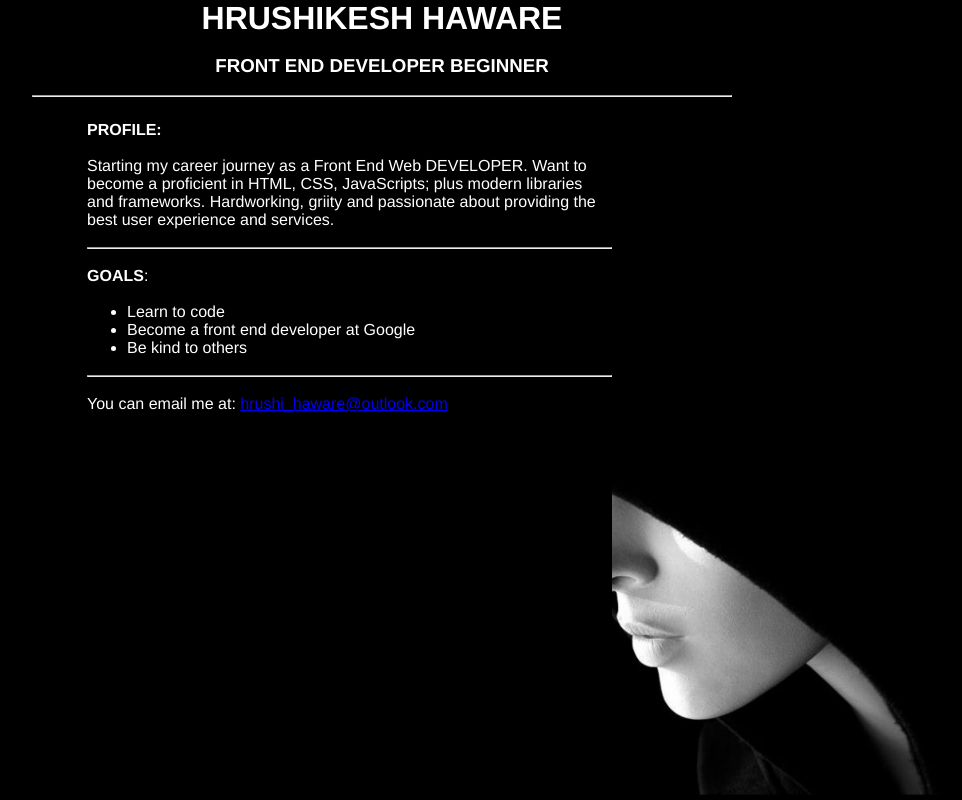
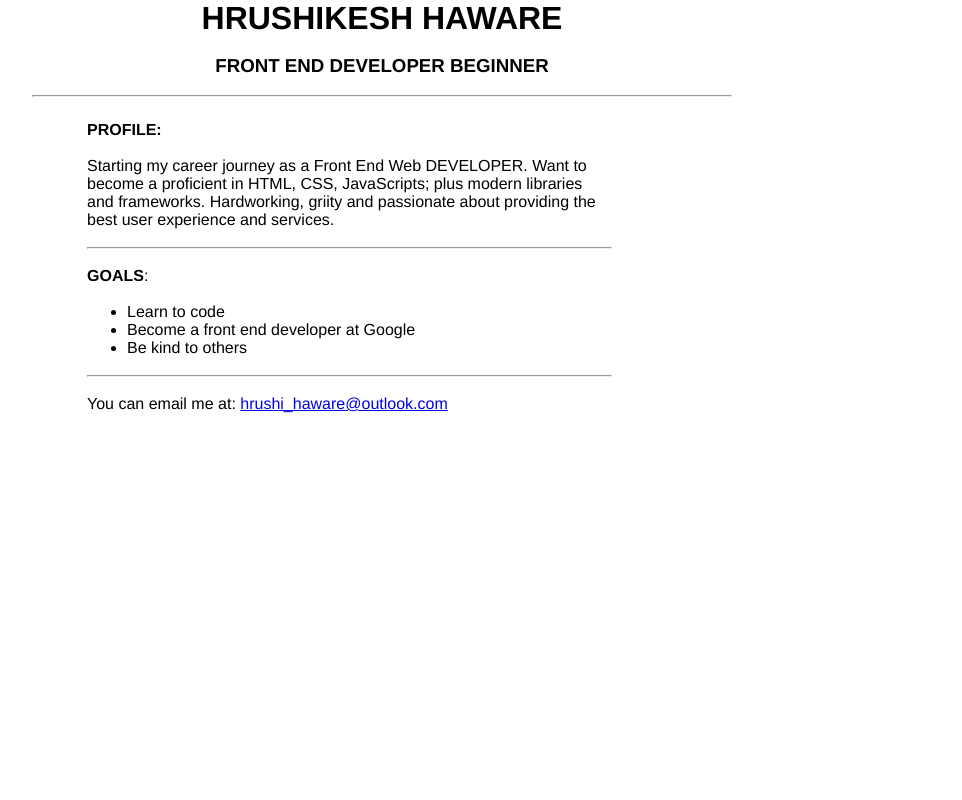
Before and after one commit to BEEOP127/personal-portfolio-page, a plain HTML site: page index.html in a window 1280 px wide. Shown: the whole page, without its empty margins (258-1220 px from the left). Drawn offline with Linux system fonts and the light colour scheme.

Commit message:
Add files via upload

```diff
--- a/style.css
+++ b/style.css
@@ -8,15 +8,13 @@
 body
   {
       min-width: 500px;
-      background-image: url(img1.png);
-      background-attachment: fixed;
-      background-size: cover;
+      background-color: white;
 
   }
 
   .profileBody
   {
-    background-color: black;
+    background-color: white;
     min-width: 500px;
     display: inline-block;
     margin-top: 6px;
@@ -25,11 +23,11 @@ body
     align-self: start;
     width: 75%;
     height: 590px;
-    color: white;
+
   }
 
 .headfact
 {
   text-align: center;
-  color: white;
+
 }
```
